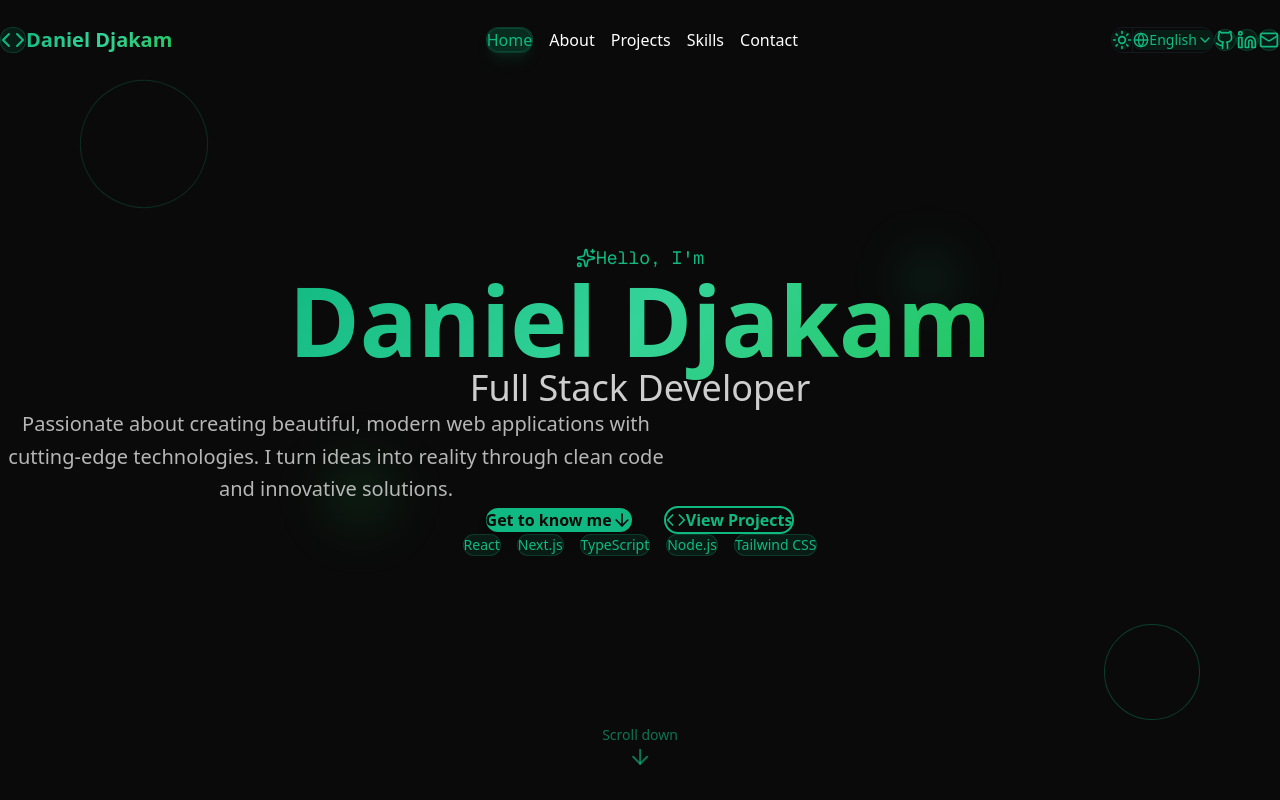
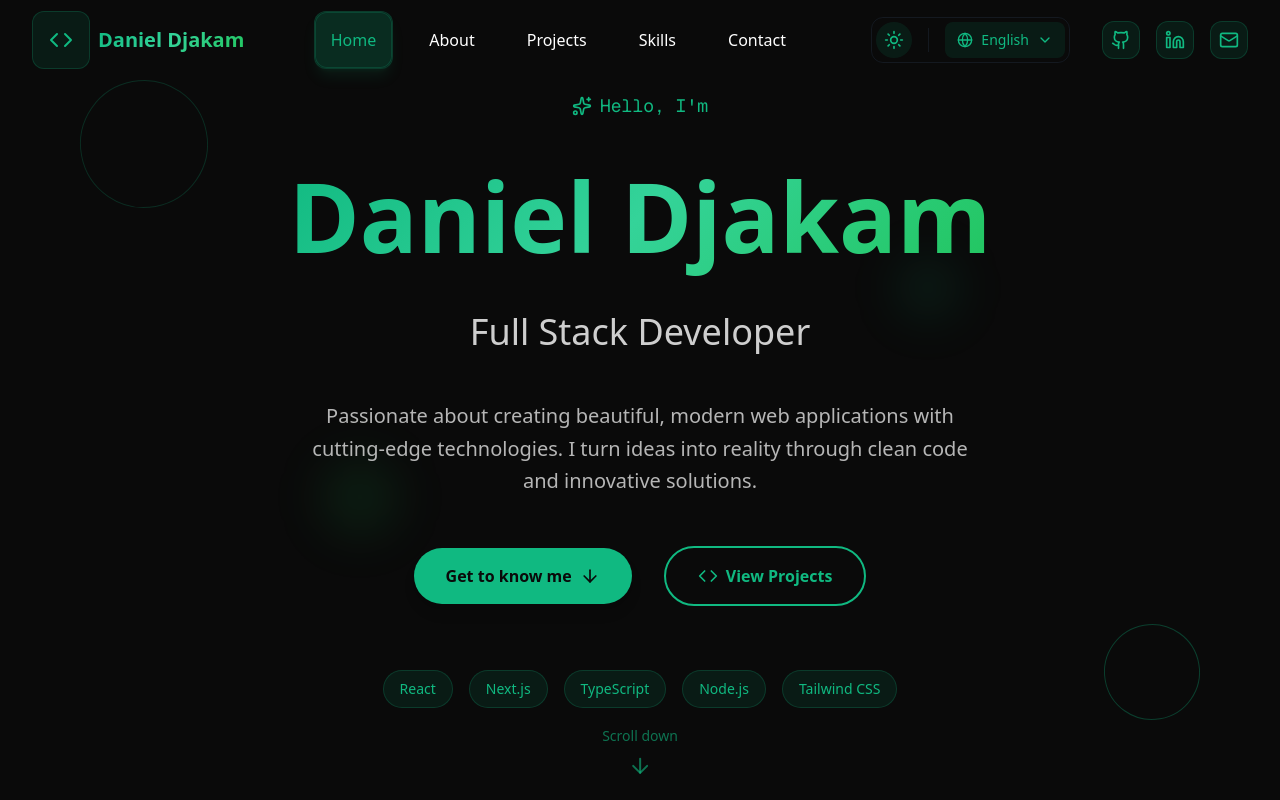
Before and after one commit to danieldjakam/portfolio-new, a Next.js app in the folder front/: page / in a window 1280 px wide. Shown: the top 800 px of the page. Built offline with nearby package versions, Linux system fonts and the light colour scheme.

Commit message:
make the padding

```diff
--- a/front/app/globals.css
+++ b/front/app/globals.css
@@ -37,8 +37,8 @@
 
 * {
   box-sizing: border-box;
-  padding: 0;
-  margin: 0;
+  /* padding: 0; */
+  /* margin: 0; */
 }
 
 html {
--- a/front/components/Navigation.tsx
+++ b/front/components/Navigation.tsx
@@ -77,13 +77,13 @@ const Navigation = () => {
       }`}
     >
       <div className="mx-auto px-4 sm:px-6 lg:px-8">
-        <div className="flex justify-between items-center h-20">
+        <div className="flex justify-between items-center h-20 ">
           {/* Logo */}
           <motion.div
             whileHover={{ scale: 1.05 }}
-            className="flex items-center space-x-3"
+            className="flex items-center gap-2"
           >
-            <div className="p-2 rounded-xl bg-primary/10 border border-primary/20">
+            <div className="p-4 rounded-xl bg-primary/10 border border-primary/20">
               <Code className="h-6 w-6 text-primary" />
             </div>
             <span className="text-xl font-bold gradient-text">Daniel Djakam</span>
@@ -100,7 +100,7 @@ const Navigation = () => {
                 whileHover={{ scale: 1.05 }}
                 whileTap={{ scale: 0.95 }}
                 onClick={() => scrollToSection(item.href)}
-                className={`relative px-10 py-4 rounded-xl font-medium transition-all duration-300 ${
+                className={`relative px-4 py-4 rounded-xl font-medium transition-all duration-300 ${
                   activeSection === item.id
                     ? 'text-primary bg-primary/10 border border-primary/20 shadow-lg shadow-primary/10'
                     : 'text-foreground hover:text-primary hover:bg-primary/5'
@@ -120,16 +120,16 @@ const Navigation = () => {
           </div>
 
           {/* Right Side Controls */}
-          <div className="hidden lg:flex items-center space-x-4">
+          <div className="hidden lg:flex items-center space-x-4 gap-4">
             {/* Theme and Language Switchers */}
-            <div className="flex items-center space-x-2 p-1 rounded-xl bg-card/50 border border-border/50">
+            <div className="flex items-center space-x-2 p-1 rounded-xl bg-card/50 border border-border/50 gap-2">
               <ThemeSwitcher />
               <div className="w-px h-6 bg-border/50" />
               <LanguageSwitcher />
             </div>
 
             {/* Social Links */}
-            <div className="flex items-center space-x-2">
+            <div className="flex items-center space-x-2 gap-2">
               <motion.a
                 whileHover={{ scale: 1.1, y: -2 }}
                 whileTap={{ scale: 0.9 }}
```
